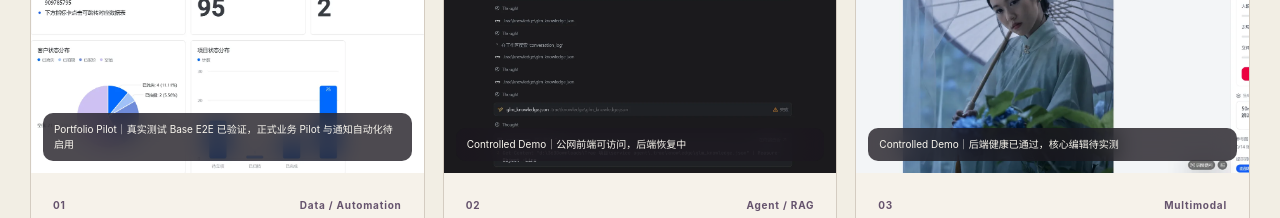
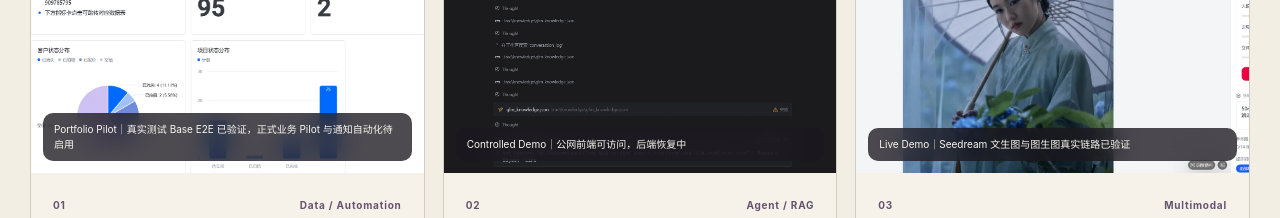
Before and after one commit to Catcherog/demonstratio, a Next.js app: page / in a window 1280 px wide. Shown: the part 1340-1558 px from the top of the page. Built offline with nearby package versions, Linux system fonts and the light colour scheme.

Commit message:
fix: update Lumen status to Live Demo after evidence confirmation

```diff
--- a/content/projects.ts
+++ b/content/projects.ts
@@ -365,14 +365,14 @@ export const projects: Project[] = [
     subtitle: "把修图专家经验抽象为可操作的参数、流程与模型能力",
     summary:
       "统一接入多类图像模型，将专业人像修图中的特征保留、光影、镜头与风格要求产品化，降低客户体验和团队复用门槛。",
-    status: "Controlled Demo｜后端健康已通过，核心编辑待实测",
+    status: "Live Demo｜Seedream 文生图与图生图真实链路已验证",
     demoType: "controlled",
     role: "产品负责人 / 交互设计 / 全栈 MVP",
     team: "个人主导，团队业务验证",
     period: "2026.05 - 至今",
     featured: true,
     evidenceLabel:
-      "Controlled Demo：lumen-ink.vercel.app 根页与 /api/health 已核验为 200，未授权项目请求返回 401；Preview 只读探针 dbRead 1/1。仍需 BYO key（用户自带模型 API Key）完成真实核心编辑验收，因此不把它表述为已验证的在线编辑能力。",
+      "Live Demo：lumen-ink.vercel.app 文生图与图生图已通过 Seedream 4.5 真实链路验证（HTTP 200，合成测试图片）。Provider/Model 与响应一致，密钥未进入 localStorage/sessionStorage/网络日志。未测试液化、修复、消除等其他编辑模式。",
     metrics: getPublicMetrics("lumen-ink"),
     tags: ["多模态", "AI 创作", "模型抽象"],
     stack: ["React", "TypeScript", "Vite", "Express", "GPT Image", "GLM", "Gemini", "Seedream"],
```
